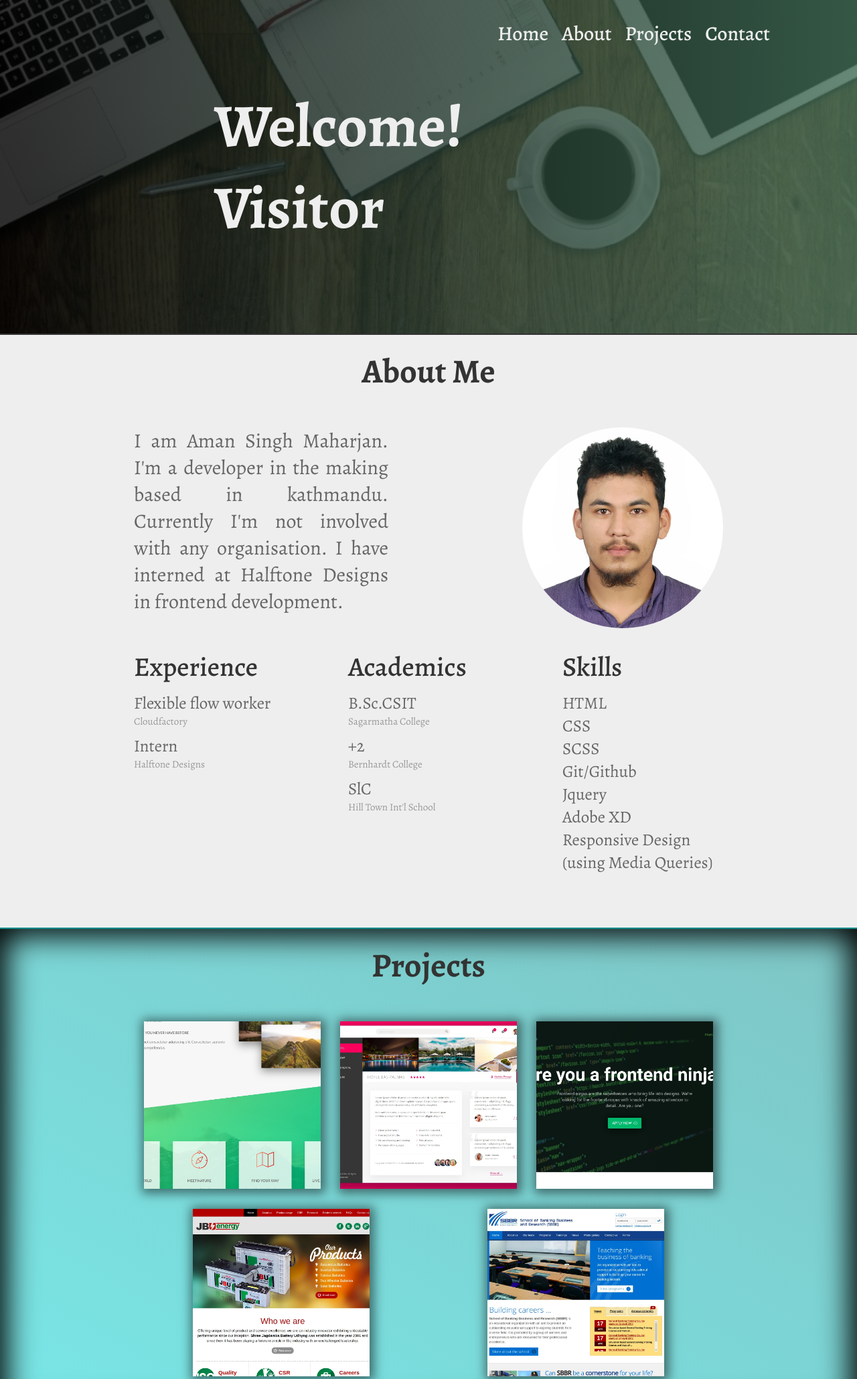
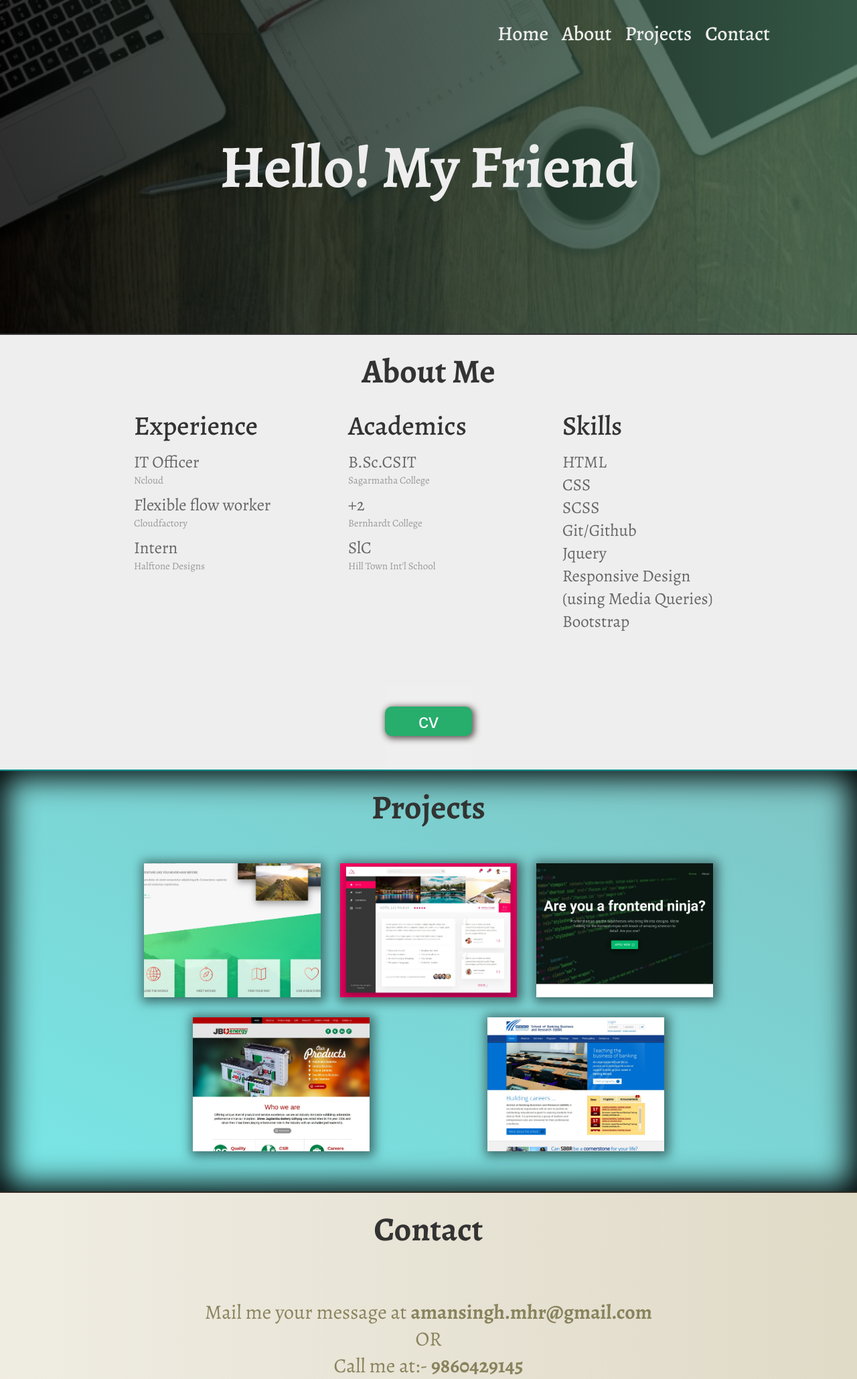
Before and after one commit to ornias9/porto, a PHP site: page / in a window 1280 px wide. Shown: the top 2059 px of the page at 67% size. Run offline with PHP 8.4, Linux system fonts and the light colour scheme; some libraries are stand-ins or nearby versions.

Commit message:
cv btn added, about me section modified

```diff
--- a/assets/css/style.css
+++ b/assets/css/style.css
@@ -79,6 +79,24 @@
     font-size: 1.5rem;
     color: #999;
     margin-bottom: 1rem; }
+  .about__btn {
+    display: block;
+    margin: 0 auto;
+    border: none;
+    padding: 3rem 0 5rem; }
+  .about__btn-link {
+    text-decoration: none;
+    color: #fff;
+    font-size: 3rem;
+    display: inline-block;
+    padding: .5rem 5rem;
+    background-color: #27ad6c;
+    border: none;
+    border-radius: 10px;
+    box-shadow: 2px 2px 10px 2px rgba(59, 43, 43, 0.75); }
+    .about__btn-link:hover {
+      transform: translateY(-2px);
+      box-shadow: 1px 1px 10px 1px rgba(0, 0, 0, 0.5); }
 
 .projects {
   background: linear-gradient(to top right, #79e6e6, rgba(0, 139, 139, 0.5));
@@ -90,7 +108,7 @@
     justify-content: space-around;
     flex-wrap: wrap; }
   .projects__thumbnail {
-    height: 25rem;
+    height: 20rem;
     width: 30rem;
     flex: 0 0 30%;
     margin-bottom: 3rem; }
--- a/assets/scss/components/_about.scss
+++ b/assets/scss/components/_about.scss
@@ -1,8 +1,8 @@
 .about{
   background-color: #eee;
 
-  &__title{
-  }
+  // &__title{
+  // }
 
   &__details{
     // background-color: olive;       //for development purposes
@@ -66,4 +66,30 @@
     margin-bottom: 1rem;
   }
 
+  &__btn{
+    display: block;
+    margin: 0 auto;
+    border: none;
+    padding: 3rem 0 5rem;
+  }
+
+  &__btn-link{
+    text-decoration: none;
+    color: #fff;
+    font-size: 3rem;
+
+    display: inline-block;
+    padding: .5rem 5rem;
+    background-color: #27ad6c;
+    border: none;
+    border-radius: 10px;
+    box-shadow: 2px 2px 10px 2px rgba(59, 43, 43, 0.75);
+
+    &:hover{
+      transform: translateY(-2px);
+      box-shadow: 1px 1px 10px 1px rgba(0, 0, 0, 0.5);
+
+    }
+  }
+
 }
--- a/assets/scss/components/_projects.scss
+++ b/assets/scss/components/_projects.scss
@@ -13,7 +13,7 @@
 
   &__thumbnail{
     // background-color: greenyellow;         //for development purposes
-    height: 25rem;
+    height: 20rem;
     width: 30rem;
     flex: 0 0 30%;
     margin-bottom: 3rem;
--- a/assets/scss/layouts/_header.scss
+++ b/assets/scss/layouts/_header.scss
@@ -24,4 +24,6 @@
     font-weight: 700;
   }
 
+
+
 }
--- a/index.html
+++ b/index.html
@@ -27,10 +27,11 @@
       <!-- navigation section end -->
 
 
-    <div class="header__textbox">
-        <h1 class="header__primary">Welcome! Visitor</h1>
+      <div class="header__textbox">
+        <h1 class="header__primary">Hello! My Friend</h1>
+
+      </div>
     </div>
-  </div>
   </header>
 
   <div class="about universal-padding" id="about">
@@ -40,8 +41,8 @@
     </div>
     <!-- about section title end -->
 
-    <!-- into part in about section start -->
-    <div class="about__details">
+    <!-- intro part in about section start -->
+    <!-- <div class="about__details">
       <div class="about__textbox">
         <p>I am Aman Singh Maharjan. I'm a developer in the making based in kathmandu.
             Currently I'm not involved with any organisation.
@@ -50,8 +51,8 @@
       <div class="about__imgbox">
         <img src="./assets/img/56214318_322861145091481_9088614611854295040_n.jpg" alt="photo" class="about__img">
       </div>
-    </div>
-    <!-- into part in about section end -->
+    </div> -->
+    <!-- intro part in about section end -->
 
     <!-- qualifications wrapper start -->
     <div class="about__qualifications">
@@ -61,6 +62,8 @@
           </h3>
 
           <dl class="about__ql-box">
+            <dt class="about__ql-title">IT Officer</dt>
+            <dd class="about__ql-description">Ncloud</dd>
             <dt class="about__ql-title">Flexible flow worker</dt>
             <dd class="about__ql-description">Cloudfactory</dd>
             <dt class="about__ql-title">Intern</dt>
@@ -94,12 +97,16 @@
           <dt class="about__ql-title">SCSS</dt>
           <dt class="about__ql-title">Git/Github</dt>
           <dt class="about__ql-title">Jquery</dt>
-          <dt class="about__ql-title">Adobe XD</dt>
           <dt class="about__ql-title">Responsive Design (using Media Queries)</dt>
+          <dt class="about__ql-title">Bootstrap</dt>
         </dl>
       </div>
 
     </div>
+
+    <button class="about__btn">
+      <a href="https://drive.google.com/file/d/1kGFltsZvC1LTytLqcIcd40-KlK-P9HdE/view?usp=sharing" target="_blank" class="about__btn-link">cv</a>
+    </button>
     <!-- qualifications wrapper end  -->
   </div>
 
@@ -110,19 +117,29 @@
     </h2>
     <div class="projects__thumbnail-box">
       <div class="projects__thumbnail">
-        <a href="https://ornias9.github.io/natours/" target="blank" class="projects__links"><img src="./assets/img/natours.jpg" alt="photo" class="projects__img"></a>
+        <a href="https://ornias9.github.io/natours/" target="_blank" class="projects__links">
+          <img src="./assets/img/natours.jpg" alt="photo" class="projects__img">
+        </a>
       </div>
       <div class="projects__thumbnail">
-        <a href="https://ornias9.github.io/Trillo---flexbox-project/#" target="blank" class="projects__links"><img src="./assets/img/trillo-flexbox.jpg" alt="photo" class="projects__img"></a>
+        <a href="https://ornias9.github.io/Trillo---flexbox-project/#" target="_blank" class="projects__links">
+          <img src="./assets/img/trillo-flexbox.jpg" alt="photo" class="projects__img">
+        </a>
       </div>
       <div class="projects__thumbnail">
-        <a href="https://ornias9.github.io/yipl-fec/" target="blank" class="projects__links"><img src="./assets/img/yipl.jpg" alt="photo" class="projects__img"></a>
+        <a href="https://ornias9.github.io/yipl-fec/" target="_blank" class="projects__links">
+          <img src="./assets/img/yipl.jpg" alt="photo" class="projects__img">
+        </a>
       </div>
       <div class="projects__thumbnail">
-        <a href="./assets/htd-master/1.JBU - final/index.html" class="projects__links"><img src="./assets/img/Selection_009.jpg" alt="photo" class="projects__img"></a>
+        <a href="./assets/htd-master/1.JBU - final/index.html" target="_blank" class="projects__links">
+          <img src="./assets/img/Selection_009.jpg" alt="photo" class="projects__img">
+        </a>
       </div>
       <div class="projects__thumbnail">
-        <a href="./assets/htd-master/2.sbbr/index.html" class="projects__links"><img src="./assets/img/sbbr.jpg" alt="photo" class="projects__img"></a>
+        <a href="./assets/htd-master/2.sbbr/index.html" target="_blank" class="projects__links">
+          <img src="./assets/img/sbbr.jpg" alt="photo"  class="projects__img">
+        </a>
       </div>
     </div>
   </div>
@@ -142,11 +159,11 @@
         <strong>Social Links:</strong>
       <div class="contact__social-links">
         <ul class="contact__sl-box">
-          <li class="contact__sl-item "><a href="https://github.com/ornias9" target="blank" class="contact__sl-link"><i class="fab fa-github"></i></a></li>
-          <li class="contact__sl-item"><a href="https://www.linkedin.com/in/aman-singh-619013145/" target="blank" class="contact__sl-link"><i class="fab fa-linkedin-in"></i></a></li>
-          <li class="contact__sl-item"><a href="https://bitbucket.org/amansingh9/" target="blank" class="contact__sl-link"><i class="fab fa-bitbucket"></i></a></li>
-          <li class="contact__sl-item"><a href="https://twitter.com/ornias9" target="blank" class="contact__sl-link"><i class="fab fa-twitter"></i></a></li>
-          <li class="contact__sl-item"><a href="https://www.facebook.com/ornias" target="blank" class="contact__sl-link"><i class="fab fa-facebook-f"></i></a></li>
+          <li class="contact__sl-item "><a href="https://github.com/ornias9" target="_blank" class="contact__sl-link"><i class="fab fa-github"></i></a></li>
+          <li class="contact__sl-item"><a href="https://www.linkedin.com/in/aman-singh-619013145/" target="_blank" class="contact__sl-link"><i class="fab fa-linkedin-in"></i></a></li>
+          <li class="contact__sl-item"><a href="https://bitbucket.org/amansingh9/" target="_blank" class="contact__sl-link"><i class="fab fa-bitbucket"></i></a></li>
+          <li class="contact__sl-item"><a href="https://twitter.com/ornias9" target="_blank" class="contact__sl-link"><i class="fab fa-twitter"></i></a></li>
+          <li class="contact__sl-item"><a href="https://www.facebook.com/ornias" target="_blank" class="contact__sl-link"><i class="fab fa-facebook-f"></i></a></li>
         </ul>
       </div>
     </div>
--- a/package.json
+++ b/package.json
@@ -9,7 +9,7 @@
   "author": "Aman Singh",
   "license": "ISC",
   "devDependencies": {
-    "node-sass": "^4.11.0",
+    "node-sass": "^6.0.1",
     "npm-run-all": "^4.1.5"
   }
 }
```
Also changed, not shown: package-lock.json.
